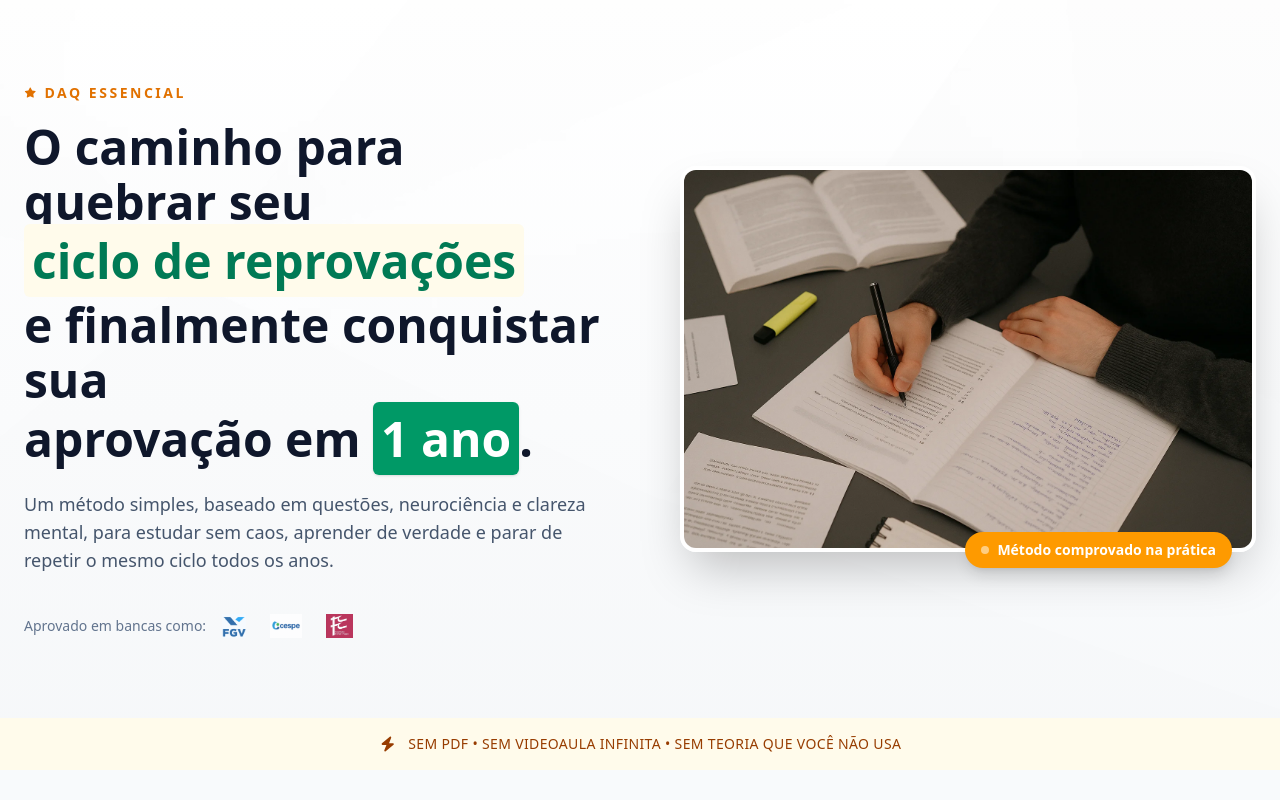
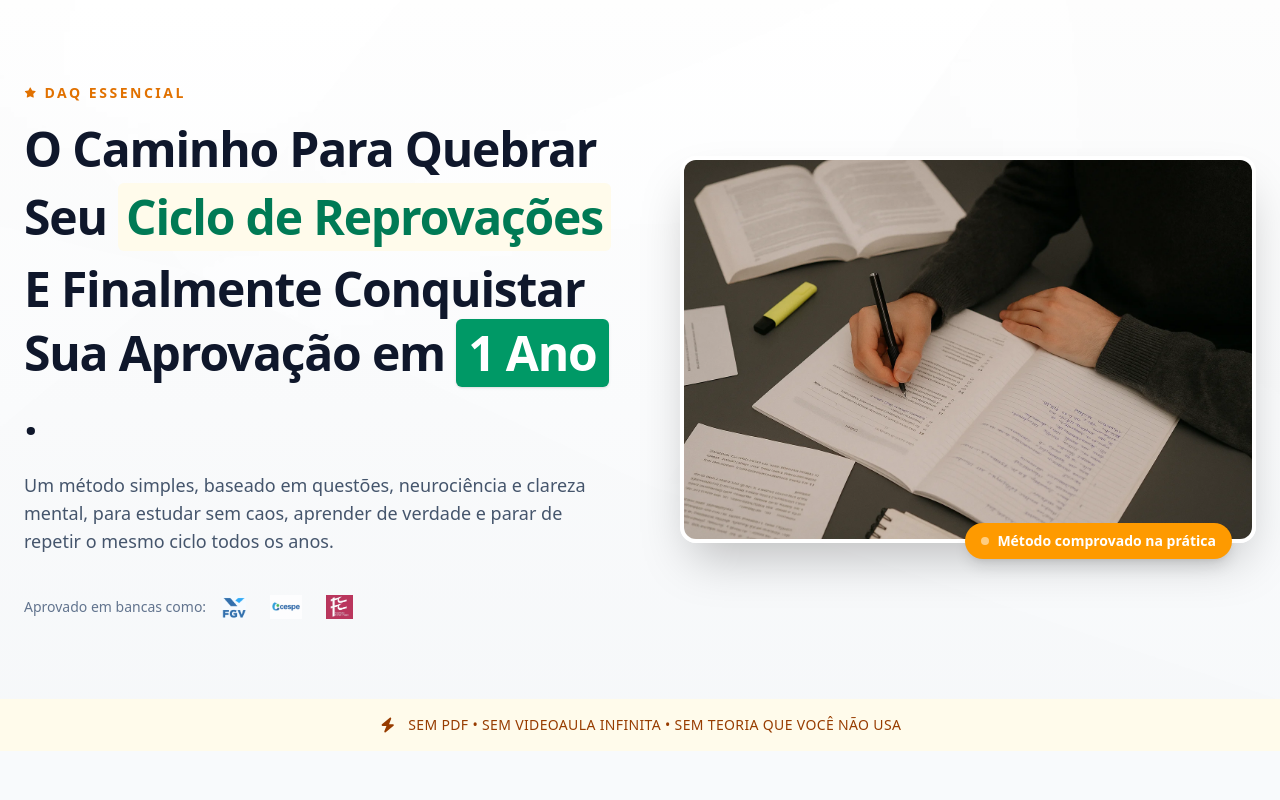
Before and after one commit to Shaolinnn/landing-page-daq-essencial, a Next.js app: page / in a window 1280 px wide. Shown: the top 800 px of the page. Built offline with nearby package versions, Linux system fonts and the light colour scheme.

Commit message:
Melhoras Header

```diff
--- a/src/app/page.tsx
+++ b/src/app/page.tsx
@@ -63,36 +63,33 @@ export default function HomePage() {
 
             <h1
               className="
-                text-3xl sm:text-4xl lg:text-[2.8rem] xl:text-[3rem]
+                text-3xl sm:text-4xl lg:text-[3rem]
                 font-bold text-slate-900
-                leading-snug sm:leading-snug lg:leading-[1.15]
-                max-w-xl
+                leading-tight tracking-tight
+                max-w-2xl
               "
             >
-              <span className="block">
-                O caminho para <span className="whitespace-nowrap">quebrar seu</span>
-              </span>
+              <span className="block">O Caminho Para Quebrar</span>
+
               <span className="block mt-1">
-                <span className="rounded-md bg-amber-50 px-2 py-1 text-emerald-700">
-                  ciclo de reprovações
+                Seu{' '}
+                <span className="inline-block rounded-md bg-amber-50 px-2 py-1 text-emerald-700">
+                  Ciclo de Reprovações
                 </span>
               </span>
+
               <span className="block mt-2">
-                e finalmente conquistar sua
-              </span>
-              <span className="block mt-1">
-                aprovação em{' '}
-                <span className="rounded-md bg-emerald-600 px-2 py-1 text-white shadow-sm">
-                  1 ano
+                E Finalmente Conquistar Sua Aprovação em{' '}
+                <span className="inline-flex items-center rounded-md bg-emerald-600 px-3 py-1 text-white shadow-sm">
+                  1 Ano
                 </span>
                 .
               </span>
             </h1>
 
             <p className="mt-6 text-base sm:text-lg text-slate-600 max-w-xl">
-              Um método simples, baseado em questões, neurociência e clareza mental,
-              para estudar sem caos, aprender de verdade e parar de repetir o mesmo
-              ciclo todos os anos.
+              Um método simples, baseado em questões, neurociência e clareza mental, para estudar sem
+              caos, aprender de verdade e parar de repetir o mesmo ciclo todos os anos.
             </p>
 
             <div className="mt-10 flex items-center gap-4 flex-wrap">
@@ -147,6 +144,7 @@ export default function HomePage() {
           </div>
         </div>
       </header>
+
 
 
       {/* Seção Faixa de Destaque */}
```
